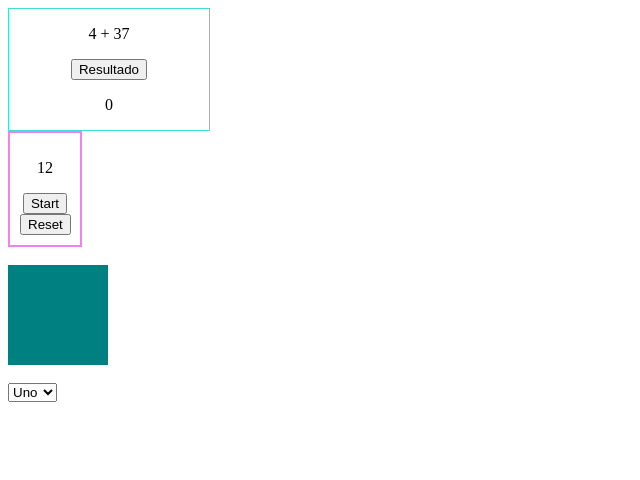
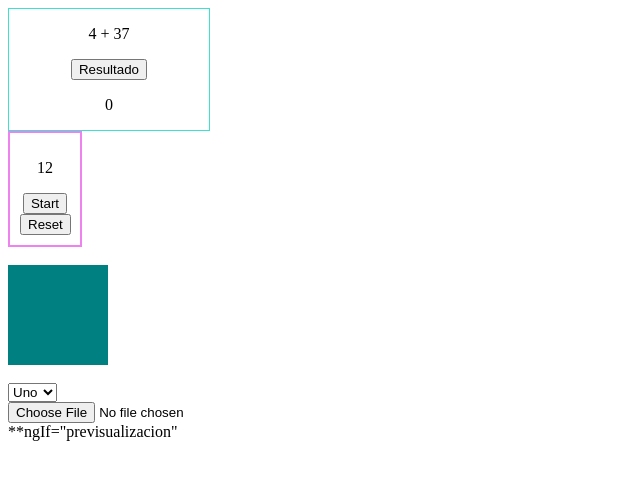
Before and after one commit to ismaelfac/AngularUdemy, an Angular app: page / in a window 1280 px wide. Shown: the top 480 px of the page, without its empty margins (0-640 px from the left). Built offline with nearby package versions, Linux system fonts and the light colour scheme.

Commit message:
uploadPageComponent debuging

```diff
--- a/src/app/app.component.html
+++ b/src/app/app.component.html
@@ -4,3 +4,6 @@
 <div>
   <cronometro></cronometro>
 </div>
+<div>
+  <upload-page></upload-page>
+</div>
--- a/src/app/app.module.ts
+++ b/src/app/app.module.ts
@@ -7,12 +7,14 @@ import { ServiceWorkerModule } from '@angular/service-worker';
 import { environment } from '../environments/environment';
 import { SumarComponent } from './components/sumar/sumar.component';
 import { CronometroComponent } from './components/cronometro/cronometro.component';
+import { UploadPageComponent } from './components/upload-page/upload-page.component';
 
 @NgModule({
   declarations: [
     AppComponent,
     SumarComponent,
-    CronometroComponent
+    CronometroComponent,
+    UploadPageComponent
   ],
   imports: [
     BrowserModule,
--- /dev/null
+++ b/src/app/components/upload-page/upload-page.component.html
@@ -0,0 +1,6 @@
+<div>
+    <input (change)="captureFile($event)" type="file">
+</div>
+<div> **ngIf="previsualizacion"
+    <img [src]="previsualizacion" alt="" srcset="">
+</div>
--- /dev/null
+++ b/src/app/components/upload-page/upload-page.component.ts
@@ -0,0 +1,48 @@
+import { Component, OnInit } from '@angular/core';
+import { DomSanitizer } from '@angular/platform-browser';
+
+@Component({
+  selector: 'upload-page',
+  templateUrl: './upload-page.component.html',
+  styleUrls: ['./upload-page.component.css']
+})
+export class UploadPageComponent implements OnInit {
+  public previsualizacion: string = '';
+  public archivos: any = [];
+  constructor(private sanitizer: DomSanitizer) { }
+
+  ngOnInit(): void {
+  }
+
+  captureFile(event: any) {
+    const archivoCapturado = event.target.files[0];
+    this.extraerBase64(archivoCapturado).then((imagen: any) => {
+      this.previsualizacion = imagen.base
+      console.log(imagen);
+    });
+    this.archivos.push(archivoCapturado);
+  }
+
+  extraerBase64 = async ($event: any) => new Promise((resolve, reject) => {
+    try {
+      const unsafeImg = window.URL.createObjectURL($event);
+      const image = this.sanitizer.bypassSecurityTrustUrl(unsafeImg);
+      const reader = new FileReader();
+      reader.readAsDataURL($event);
+      reader.onload = () => {
+        resolve({
+          base: reader.result
+        });
+      };
+      reader.onerror = error => {
+        resolve({
+          base: null
+        });
+      };
+
+    } catch (e) {
+      return null;
+    }
+  })
+
+}
```
Also changed, not shown: src/app/components/upload-page/upload-page.component.css (added).
